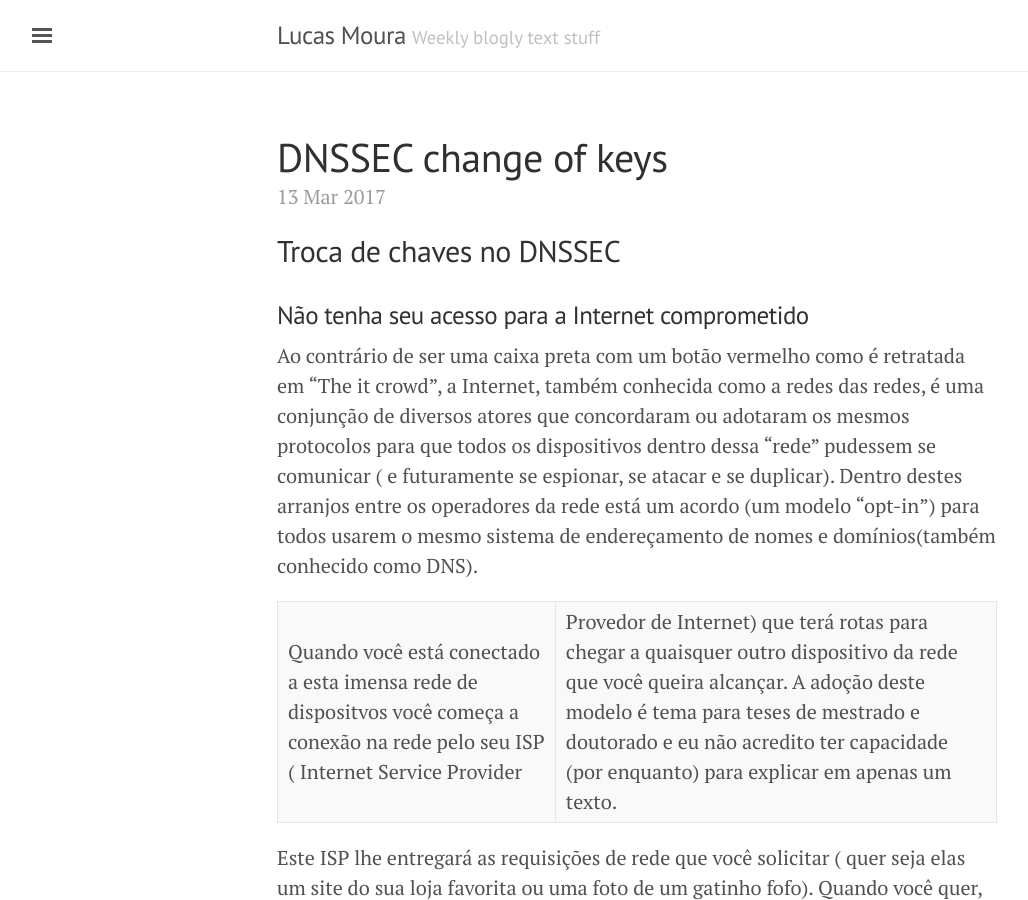
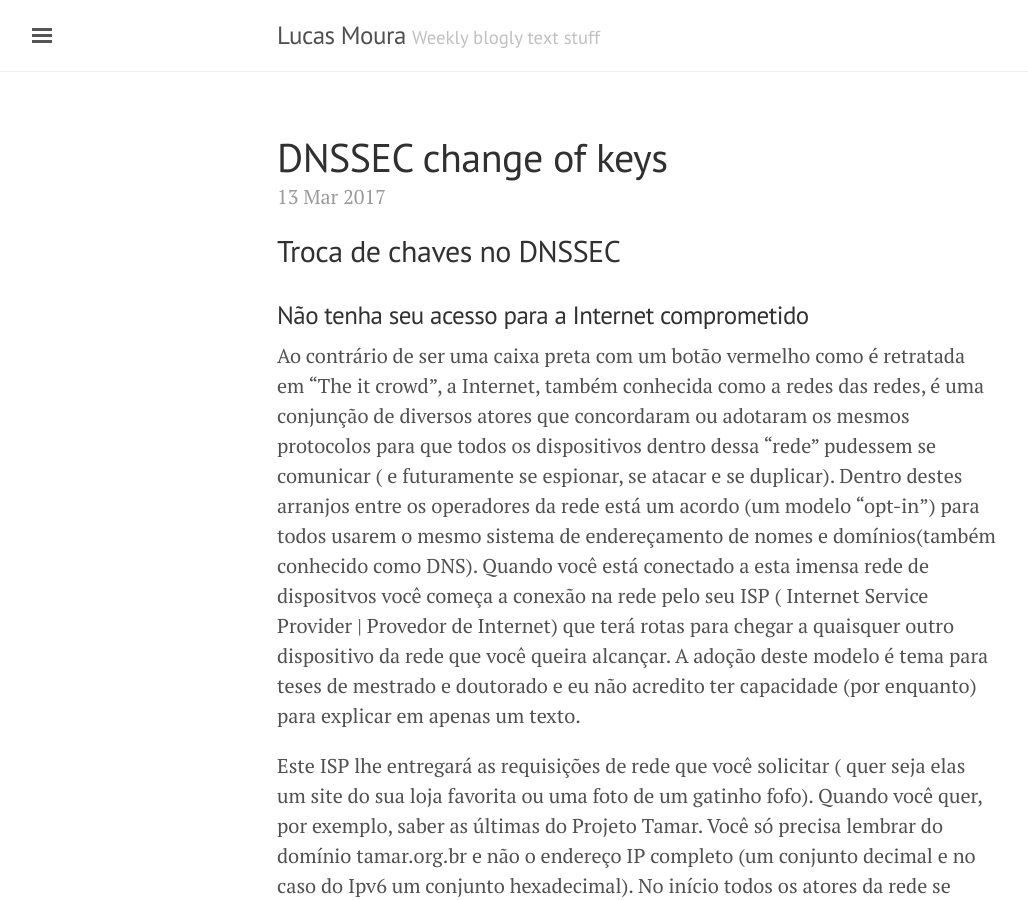
Before and after one commit to mourackb/moura.github.io, a Jekyll site: the page built from _posts/2017-03-13-DNSSEC-change-of-keys.md, in a window 1280 px wide and 900 px high. Shown: the whole window, without its empty margins (3-1031 px from the left). Built offline with Jekyll 4.4.1, drawn with Linux system fonts in a browser that asks for light colours; some of the changed text lies outside the part shown.

```diff
--- a/_posts/2017-03-13-DNSSEC-change-of-keys.md
+++ b/_posts/2017-03-13-DNSSEC-change-of-keys.md
@@ -7,7 +7,6 @@ title: DNSSEC change of keys
 ### Não tenha seu acesso para a Internet comprometido
 
 Ao contrário de ser uma caixa preta com um botão vermelho como é retratada em "The it crowd", a Internet, também conhecida como a redes das redes, é uma conjunção de diversos atores que concordaram ou adotaram os mesmos protocolos para que todos os dispositivos dentro dessa "rede" pudessem se comunicar ( e futuramente se espionar, se atacar e se duplicar). Dentro destes arranjos entre os operadores da rede está um acordo (um modelo "opt-in") para todos usarem o mesmo sistema de endereçamento de nomes e domínios(também conhecido como DNS).
-
 Quando você está conectado a esta imensa rede de dispositvos você começa a conexão na rede pelo seu ISP ( Internet Service Provider | Provedor de Internet)	que terá rotas para chegar a quaisquer outro dispositivo da rede que você queira alcançar. A adoção deste modelo é tema para teses de mestrado e doutorado e eu não acredito ter capacidade (por enquanto) para explicar em apenas um texto.
 
 Este ISP lhe entregará as requisições de rede que você solicitar ( quer seja elas um site do sua loja favorita ou uma foto de um gatinho fofo). Quando você quer, por exemplo, saber as últimas do Projeto Tamar. Você só precisa lembrar do domínio tamar.org.br e não o endereço IP completo (um conjunto decimal e no caso do Ipv6 um conjunto hexadecimal).
@@ -21,7 +20,7 @@ Antes de gerar um alarde e anunciar o caos,  saiba o que fazer. A sua ação se
 
 Não sabe qual o seu ISP? Recomendo o site https://www.whoismyisp.org/
 
-*Nem ly e nem lerey*
+** Nem ly e nem lerey _**
 Você pode ter o seu acesos a Internet comprometido, consulte seu ISP e veja se ele utiliza DNSSEC e caso positivo se ele está ciente da troca das chaves.
 
 ### Referências
```
